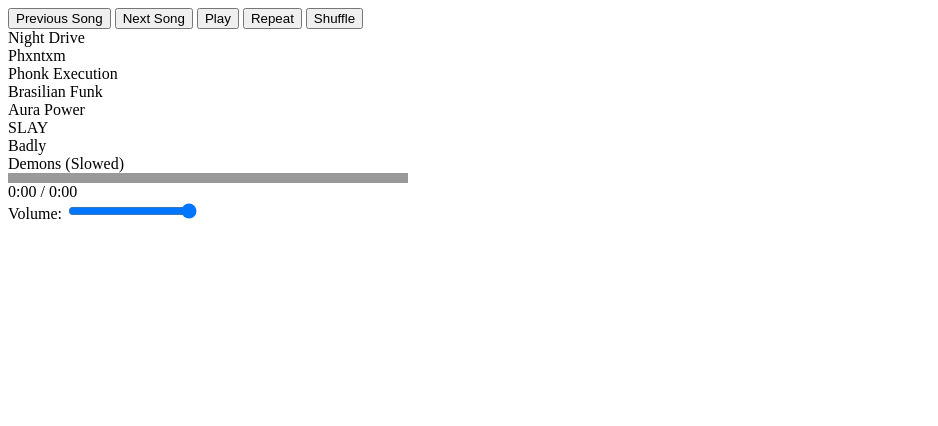
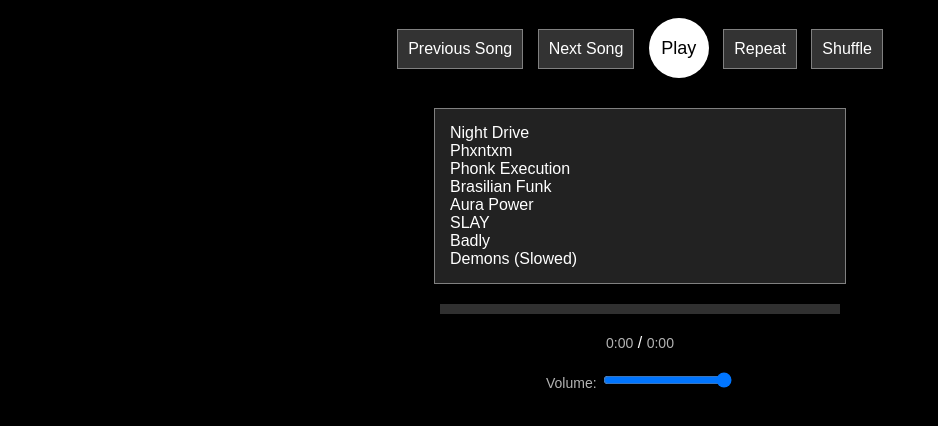
Before and after one commit to Copernicium282/MinimalistPlayer, a plain HTML site: page MusicPlayer.html in a window 1280 px wide. Shown: the whole page, without its empty margins (0-938 px from the left). Drawn offline with Linux system fonts and the light colour scheme.

Commit message:
MinimalistPlayer v2.0
Added a bit of CSS features
Fixed Shuffle button
(Was caused due to negative integer output from random-int function)

```diff
--- a/MusicPlayer.html
+++ b/MusicPlayer.html
@@ -1,6 +1,73 @@
 <html>
     <head>
         <title>MinimalistPlayer</title>
+        <style>
+            /* style for the whole page */
+            body {
+                background-color: black;
+                color: white;
+                font-family: Arial;
+                text-align: center; /* Center all the content */
+            }
+
+            /* The div that will hold the song list */
+            #Phonk {
+                width: 380px;
+                background-color: #222;
+                border: 1px solid grey;
+                padding: 15px;
+                margin: 20px auto;
+                text-align: left; /* Align song text to the left */
+            }
+
+            /* A default style for each song that might be added later */
+            .song-item {
+                padding: 10px;
+                border-bottom: 1px solid #333; /* line between songs */
+                cursor: pointer;
+            }
+
+            /* style for the song that is currently playing */
+            .song-item.active {
+                background-color: green;
+                color: black;
+            }
+
+            /* style for all buttons */
+            button {
+                padding: 10px;
+                font-size: 16px;
+                margin: 10px 5px; /* Add some space around the buttons */
+                cursor: pointer;
+                background-color: #333;
+                color: white;
+                border: 1px solid grey;
+            }
+
+            /* Make the play button bigger and round */
+            #playndpause {
+                font-size: 18px;
+                width: 60px;
+                height: 60px;
+                background-color: white;
+                color: black;
+                border-radius: 50%; /* make it a circle */
+                border: none;
+            }
+
+            /* Style for the time display */
+            #Playtime, #songDuration {
+                font-size: 14px;
+                color: #b3b3b3;
+            }
+
+            /* Style for the volume label */
+            label[for="volumeControl"] {
+                font-size: 14px;
+                color: #b3b3b3;
+            }
+
+        </style>
     </head>
     <body>
         <button id="back">Previous Song</button>
@@ -10,13 +77,13 @@
         <button id="shuffle">Shuffle</button>
         <audio id="MinimalistPlayer"></audio>
         <div id="Phonk"></div>
-        <div id="progressContainer" style="width: 400px; height: 10px; background: rgba(82, 82, 82, 0.589); cursor: pointer;">
+        <div id="progressContainer" style="width: 400px; height: 10px; background: rgba(82, 82, 82, 0.589); cursor: pointer; margin: 20px auto;">
             <div id="progressBar" style="width: 0%; height: 100%; background: rgb(5, 243, 199);"></div>
         </div>
         <div>
           <span id="Playtime">0:00</span> / <span id="songDuration">0:00</span>
         </div>
-        <label for="volumeControl">Volume:</label>
+        <br> <label for="volumeControl">Volume:</label>
         <input type="range" id="volumeControl" min="0" max="1" step="0.01" value="1">
         <script src="MusicPlayer.js"></script>
     </body>
--- a/MusicPlayer.js
+++ b/MusicPlayer.js
@@ -35,7 +35,7 @@
     }
 
     function randintrange(a,b) {
-        return Math.floor(Math.random()*(a-b+1)) + a;
+        return Math.floor(Math.random()*(b-a+1)) + a;
     }
     const playndpause = document.getElementById('playndpause');
 
```
